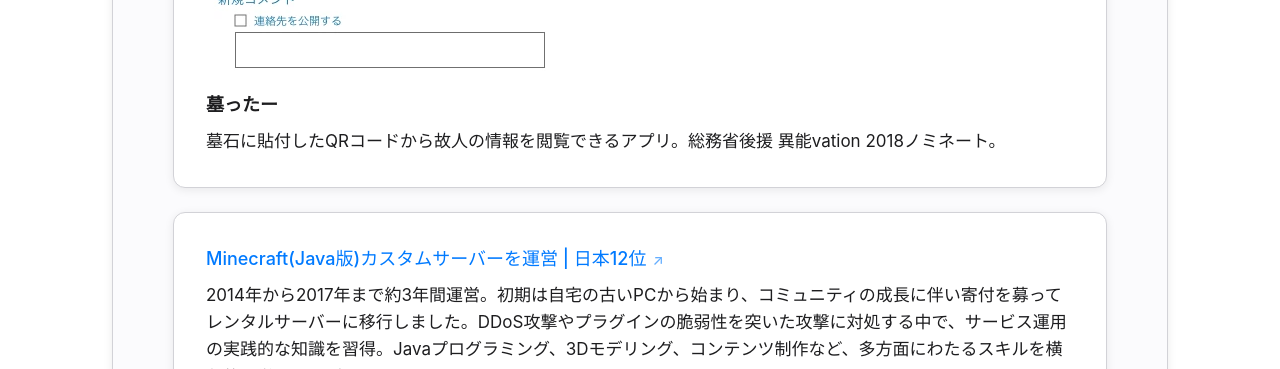
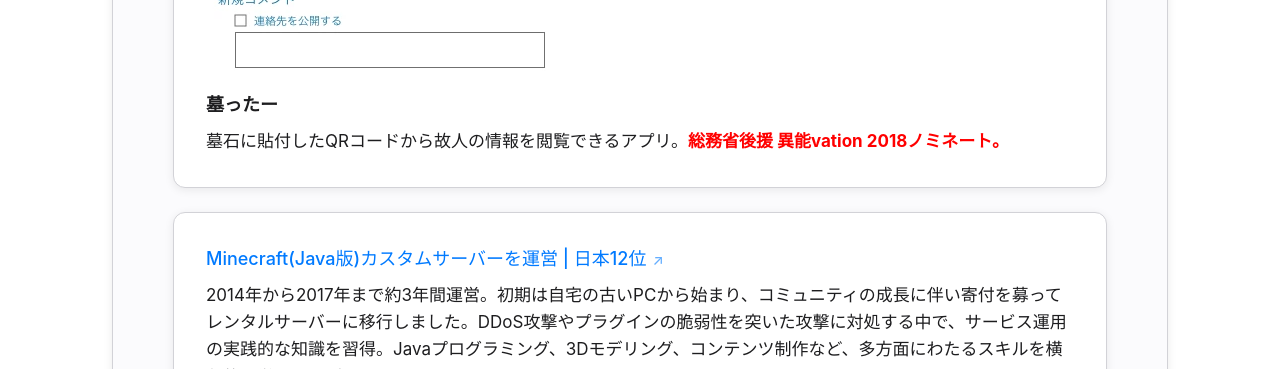
Before and after one commit to TaichiEto/profile-page, a plain HTML site: page index.html in a window 1280 px wide. Shown: the part 5060-5429 px from the top of the page. Drawn offline with nearby package versions, Linux system fonts and the light colour scheme.

Commit message:
modified slightly

```diff
--- a/index.html
+++ b/index.html
@@ -172,7 +172,7 @@
               <img src="assets/imgs/hakatter.webp" alt="墓ったーアプリのスクリーンショット" class="project-image">
               <div class="project-info">
                 <strong>墓ったー</strong>
-                <p>墓石に貼付したQRコードから故人の情報を閲覧できるアプリ。総務省後援 異能vation 2018ノミネート。</p>
+                <p>墓石に貼付したQRコードから故人の情報を閲覧できるアプリ。<a id="innovation-2018">総務省後援 異能vation 2018ノミネート。</a></p>
               </div>
             </div>
           </li>
--- a/stylesheet.css
+++ b/stylesheet.css
@@ -525,6 +525,11 @@ a[target="_blank"]:not(.social-icon):hover::after {
   animation: catBlink 4s ease-in-out infinite;
 }
 
+#innovation-2018 {
+  color: red;
+  font-weight: bold;
+}
+
 .cat-eyes::before {
   left: 2px;
 }
```
